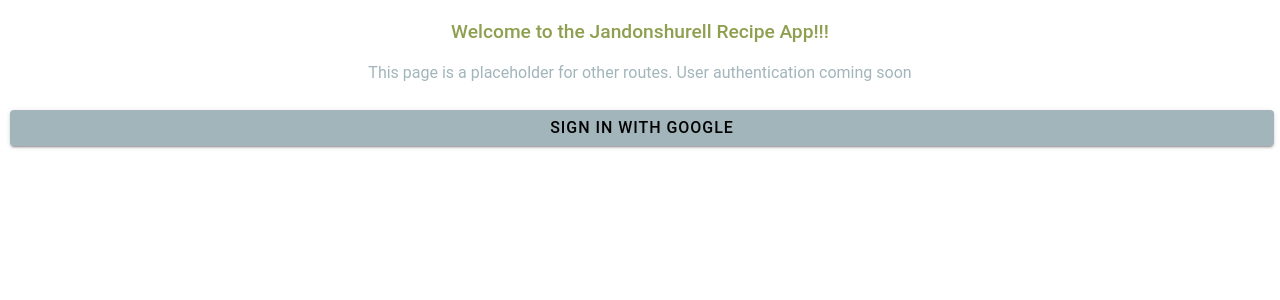
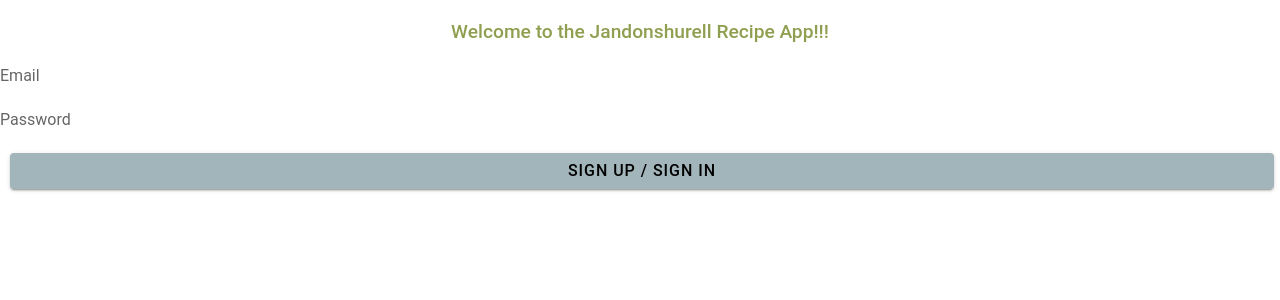
Before and after one commit to BC-1616/Cook-and-Compile, a React (Vite) app in the folder capstone/: page /LandingPage in a window 1280 px wide. Shown: the top 300 px of the page. Built offline with nearby package versions, Linux system fonts and the light colour scheme; no server answers.

Commit message:
Changed to email and password authrization

```diff
--- a/capstone/src/App.tsx
+++ b/capstone/src/App.tsx
@@ -35,10 +35,7 @@ const App: React.FC = () => {
   const { user, loading } = handleAuth(); // Assuming handleAuth properly sets user and loading states
 
   // While loading, show loading message, otherwise show the main content
-  if (loading) {
-    console.log("Loading...");
-    return <div>Loading...</div>; // Show loading screen during auth check
-  }
+
 
   return (
     <IonApp>
--- a/capstone/src/components/LandingPage.tsx
+++ b/capstone/src/components/LandingPage.tsx
@@ -1,31 +1,64 @@
-import React from 'react';
-import { IonContent, IonPage, IonButton } from '@ionic/react';
-import { signInWithPopup } from 'firebase/auth';
-import { auth, provider } from '../firebase_setup/firebase';
-import { useHistory } from 'react-router-dom'; // Using useHistory for React Router v5
-import { useUser } from './UserContext';  // Import the user context to set user data
+import React, { useState } from 'react';
+import { IonContent, IonPage, IonButton, IonInput } from '@ionic/react';
+import { createUserWithEmailAndPassword, signInWithEmailAndPassword, getAuth } from 'firebase/auth';
+import { useUser } from './UserContext'; // Assuming you have a context for user data
+import { getFirestore, doc, setDoc, getDoc } from 'firebase/firestore'; // Firestore imports
 
 const LandingPage: React.FC = () => {
-  const history = useHistory();
-  const { setUser } = useUser();  // Get the setUser function from context
+  const { setUser } = useUser();
+  const [email, setEmail] = useState<string>('');
+  const [password, setPassword] = useState<string>('');
+  const [loading, setLoading] = useState<boolean>(false);
 
-  // Function to handle Google Sign-In
-  const handleGoogleSignIn = async () => {
+  const auth = getAuth(); // Firebase authentication instance
+  const db = getFirestore(); // Firestore instance
+
+  // Function to create or fetch user document in Firestore
+  const handleUserCreation = async (user: any) => {
+    const userDocRef = doc(db, 'users', user.uid);
+    const userDocSnap = await getDoc(userDocRef);
+
+    if (!userDocSnap.exists()) {
+      try {
+        await setDoc(userDocRef, {
+          email: user.email,
+          name: user.displayName || 'Unnamed User',
+          createdAt: new Date(),
+        });
+        console.log('User document created in Firestore');
+      } catch (error) {
+        console.error('Error creating user document:', error);
+      }
+    }
+  };
+
+  // Handle Sign-Up or Sign-In
+  const handleSignUpOrSignIn = async () => {
     try {
-      console.log('Starting Google Sign-In...');  // Log start of sign-in process
+      setLoading(true);
+      const userCredential = await createUserWithEmailAndPassword(auth, email, password);
+      console.log("User signed up:", userCredential.user);
+      setUser(userCredential.user);  // Set user state if successful
+      await handleUserCreation(userCredential.user);  // If Firestore data creation is required
+      window.location.href = '/Home';  // Redirect user to Home page
 
-      const result = await signInWithPopup(auth, provider);
-      const user = result.user;
-
-      console.log('User signed in:', user);  // Log the user object after sign-in
-
-      // Save the user data in context
-      setUser(user);
-
-      // Redirect to BlankPage after sign-in
-      window.location.href = '/Home';  // Navigate to LandingPage
-    } catch (error) {
-      console.error('Error during sign-in:', error);  // Log the error if any
+    } catch (error : any) {
+      if (error.code === 'auth/email-already-in-use') {
+        console.log("Email already in use, signing in...");
+        try {
+          // If email is already in use, sign in the user
+          const userCredential = await signInWithEmailAndPassword(auth, email, password);
+          console.log("User signed in:", userCredential.user);
+          setUser(userCredential.user);  // Set user state if sign-in is successful
+          window.location.href = '/Home';  // Redirect user to Home page
+        } catch (signInError : any) {
+          console.error("Error during sign-in:", signInError.message);
+        }
+      } else {
+        console.error("Error during sign-up:", error.message);
+      }
+    } finally {
+      setLoading(false);
     }
   };
 
@@ -33,12 +66,34 @@ const LandingPage: React.FC = () => {
     <IonPage>
       <IonContent fullscreen>
         <h1>Welcome to the Jandonshurell Recipe App!!!</h1>
-        <p>This page is a placeholder for other routes. User authentication coming soon</p>
 
-        {/* Google Sign-In Button */}
-        <IonButton onClick={handleGoogleSignIn} expand="block" color="primary">
-          Sign In with Google
-        </IonButton>
+        <form onSubmit={(e) => e.preventDefault()}>
+          <IonInput
+            value={email}
+            onIonInput={(e: any) => setEmail(e.detail.value!)} // Use onIonInput to capture changes immediately
+            placeholder="Email"
+            type="email"
+            required
+          />
+
+          <IonInput
+            value={password}
+            onIonInput={(e: any) => setPassword(e.detail.value!)} // Use onIonInput to capture changes immediately
+            placeholder="Password"
+            type="password"
+            required
+          />
+
+          <IonButton
+            type="button"
+            expand="block"
+            color="primary"
+            disabled={loading}
+            onClick={handleSignUpOrSignIn}
+          >
+            {loading ? 'Processing...' : 'Sign Up / Sign In'}
+          </IonButton>
+        </form>
       </IonContent>
     </IonPage>
   );
--- a/capstone/src/firebase_setup/firebase.ts
+++ b/capstone/src/firebase_setup/firebase.ts
@@ -1,23 +1,41 @@
 import { initializeApp } from "firebase/app";
-import { getAnalytics } from "firebase/analytics";
-import { getFirestore, Firestore } from "firebase/firestore";
-import { getAuth, GoogleAuthProvider, signInWithPopup } from 'firebase/auth';
+import { GoogleAuthProvider, signInWithRedirect, setPersistence, Auth } from 'firebase/auth';  // Import Auth for type
+import { getFirestore } from 'firebase/firestore';  // Import getFirestore to initialize Firestore
+import { initializeAuth, indexedDBLocalPersistence, getAuth } from 'firebase/auth'; // Import initializeAuth for hybrid environments
+import { isPlatform } from '@ionic/react'; // Import isPlatform to check the platform type
+
+import { setLogLevel } from "firebase/app";
+setLogLevel('debug');  // This enables debug logs for Firebase SDKs
 
 const firebaseConfig = {
   apiKey: "AIzaSyB3q1QRcplwt1CyytWKjB9WdodThS_BA-g",
   authDomain: "capstone-644c8.firebaseapp.com",
+  databaseURL: "https://capstone-644c8-default-rtdb.firebaseio.com",
   projectId: "capstone-644c8",
   storageBucket: "capstone-644c8.firebasestorage.app",
   messagingSenderId: "665936568382",
   appId: "1:665936568382:web:35a15e1a9aad49a297b16f",
-  measurementId: "G-BJZQFEPRCJ",
+  measurementId: "G-BJZQFEPRCJ"
 };
 
 const app = initializeApp(firebaseConfig);
-/* Consts for Google Authentication*/
-const auth = getAuth(app);
+
+// Initialize auth depending on the platform
+let auth: Auth; // Declare auth with the correct type
+if (isPlatform('hybrid')) {
+  // For hybrid apps (mobile environments), use initializeAuth with persistence
+  auth = initializeAuth(app, {
+    persistence: indexedDBLocalPersistence
+  });
+} else {
+  // For web, use getAuth and set persistence
+  auth = getAuth(app);
+  setPersistence(auth, indexedDBLocalPersistence);
+}
+
 const provider = new GoogleAuthProvider();
 
-const analytics = getAnalytics(app);
-export const firestore: Firestore = getFirestore(app);
-export { auth, provider, signInWithPopup };
+// Initialize Firestore and export it
+const firestore = getFirestore(app);  // Initialize Firestore with getFirestore
+
+export { auth, provider, firestore, signInWithRedirect };
--- a/capstone/src/handles/handleAuth.ts
+++ b/capstone/src/handles/handleAuth.ts
@@ -1,37 +1,48 @@
 import { useEffect, useState } from 'react';
-import { getAuth, onAuthStateChanged, User } from 'firebase/auth';
+import { getAuth, onAuthStateChanged, User, setPersistence, browserLocalPersistence } from 'firebase/auth';
 import { auth } from '../firebase_setup/firebase';  // Import the auth instance from firebase.ts
 import { getFirestore, doc, setDoc, getDoc } from 'firebase/firestore';  // Firestore imports
 
 const handleAuth = () => {
   const [user, setUser] = useState<User | null>(null);
-  const [loading, setLoading] = useState(true); // Loading state to show while checking auth
+  const [loading, setLoading] = useState(false); // Loading state to show while checking auth
 
   const db = getFirestore(); // Initialize Firestore
 
   useEffect(() => {
-    // Listen for the user's authentication status change
-    const unsubscribe = onAuthStateChanged(auth, async (user) => {
-      console.log("Auth state changed", user);  // Log the user object after sign-in
-      setUser(user); // Set user to the authenticated user
-      if (user) {
+    const unsubscribe = onAuthStateChanged(auth, async (authUser) => {
+      console.log("Auth state changed", authUser);  // Log the user object after sign-in
+      if (authUser) {
+        // Optionally set persistence once a user signs in
+        // This can be set during login or when the user signs in for the first time
+        try {
+          await setPersistence(auth, browserLocalPersistence);
+
           // Check if the user already has a Firestore document
-        const userDocRef = doc(db, 'users', user.uid); // Reference to the user's document
+          const userDocRef = doc(db, 'users', authUser.uid); // Reference to the user's document
           const userDocSnap = await getDoc(userDocRef);
 
           if (!userDocSnap.exists()) {
             // If user does not exist in Firestore, create a new document
             try {
               await setDoc(userDocRef, {
-              email: user.email,
-              name: user.displayName || 'Unnamed User', // Optional: User's name, if available
+                email: authUser.email,
                 createdAt: new Date(), // Timestamp when the user is created
               });
               console.log('User collection created in Firestore!');
-          } catch (error) {
-            console.error('Error creating user collection:', error);
+            } catch (error : any) {
+              console.error('Error creating user collection:', error.message);
             }
           }
+
+          // Update the state with the user once Firestore operation is done
+          setUser(authUser); // Set the user after Firestore document check
+        } catch (error : any) {
+          console.error('Error setting persistence:', error.message);
+        }
+      } else {
+        // If no user is authenticated, reset the state to null
+        setUser(null);
       }
 
       setLoading(false); // Stop loading spinner once user is authenticated
```
Lines whose indentation alone changed are shown as unchanged.
